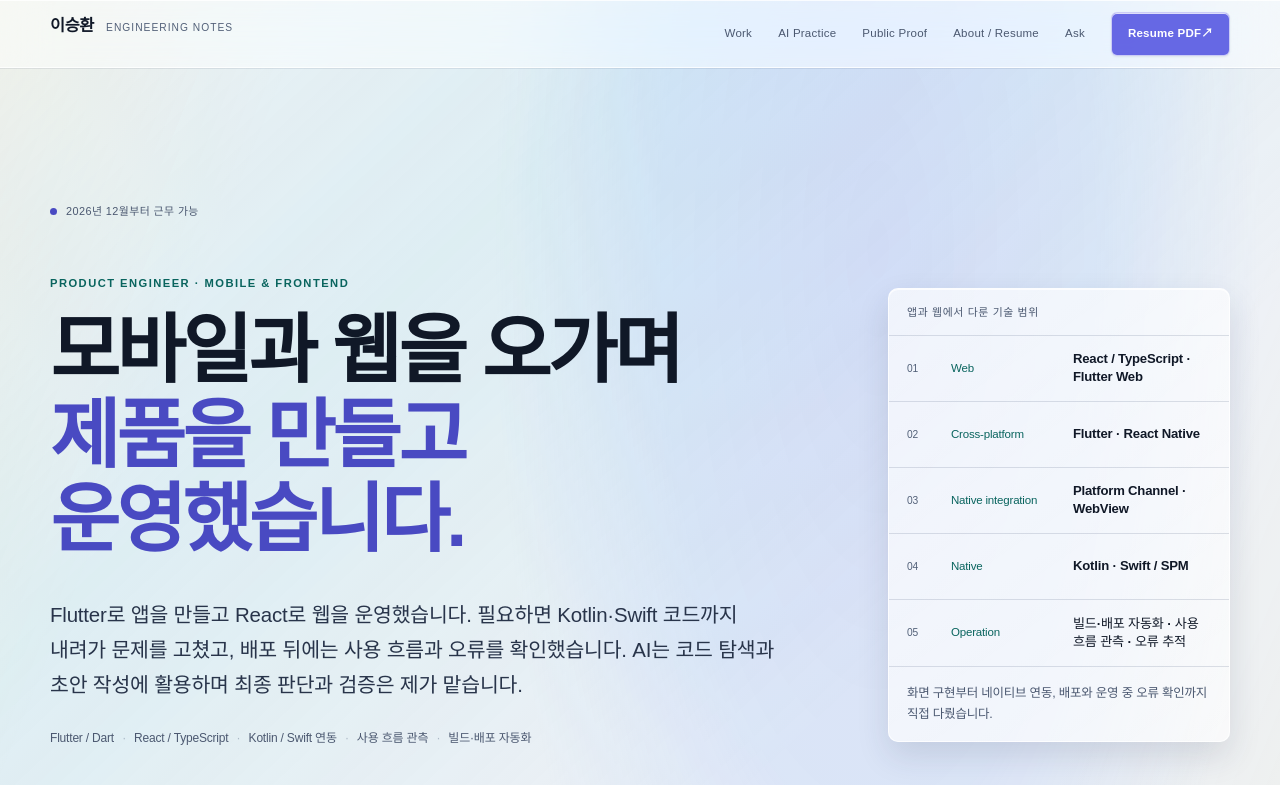
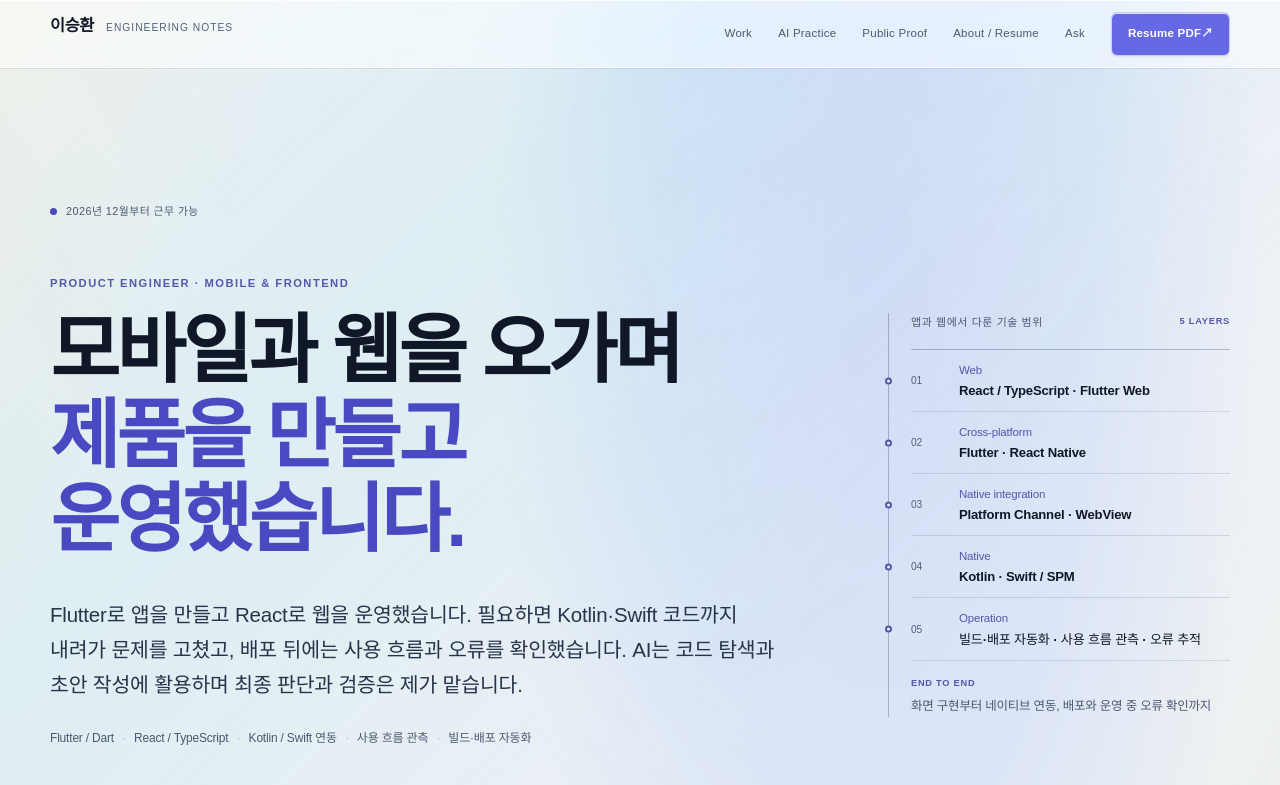
Before and after one commit to seunghwanly/seunghwanly.github.io, a Next.js app: page / in a window 1280 px wide. Shown: the top 785 px of the page. Built offline with nearby package versions, Linux system fonts and the light colour scheme; a web font is replaced by a local one.

Commit message:
Refine portfolio visual system and diagrams

```diff
--- a/app/globals.css
+++ b/app/globals.css
@@ -19,7 +19,7 @@
   --paper-soft: #28344a;
   --muted: #4b5870;
   --muted-dark: #526078;
-  --cyan: #09645e;
+  --cyan: #5557a9;
   --cyan-soft: #d6f0ed;
   --lime: #494ac2;
   --amber: #934624;
@@ -3644,6 +3644,473 @@ table {
   }
 }
 
+/*
+ * Home and AI practice refinement
+ * --------------------------------
+ * One indigo accent language, three distinct information structures:
+ * a capability rail, an identity flow, and a joined responsibility ledger.
+ */
+.text-link:hover,
+.case-link:hover {
+  color: #363887;
+}
+
+.layer-diagram {
+  position: relative;
+  align-self: center;
+  margin: 0;
+  padding-left: 22px;
+  background: transparent;
+  border: 0;
+  border-left: 1px solid var(--line-strong);
+  border-radius: 0;
+  box-shadow: none;
+  overflow: visible;
+}
+
+.layer-diagram__header {
+  display: flex;
+  align-items: center;
+  justify-content: space-between;
+  gap: 16px;
+  padding: 0 0 18px;
+  border-bottom: 1px solid var(--line-strong);
+}
+
+.layer-diagram figcaption {
+  padding: 0;
+  border: 0;
+}
+
+.layer-diagram__header > span,
+.layer-diagram__note > span {
+  color: var(--cyan);
+  font-family: var(--font-mono);
+  font-size: 0.58rem;
+  font-weight: 700;
+  letter-spacing: 0.08em;
+}
+
+.layer-row {
+  position: relative;
+  grid-template-columns: 34px 1fr;
+  gap: 14px;
+  min-height: 62px;
+  padding: 10px 0;
+}
+
+.layer-row::before {
+  position: absolute;
+  top: 50%;
+  left: -26px;
+  width: 7px;
+  height: 7px;
+  background: var(--navy-900);
+  border: 2px solid var(--cyan);
+  border-radius: 50%;
+  content: "";
+  transform: translateY(-50%);
+}
+
+.layer-label,
+.layer-row strong {
+  display: block;
+}
+
+.layer-label {
+  margin-bottom: 2px;
+}
+
+.layer-diagram > p {
+  padding: 15px 0 0;
+}
+
+.layer-diagram__note > span {
+  display: block;
+  margin-bottom: 4px;
+}
+
+.proof-cell:focus-visible {
+  background:
+    linear-gradient(
+      118deg,
+      rgb(var(--wash-lemon) / 18%) 0%,
+      rgb(var(--wash-cyan) / 18%) 42%,
+      rgb(var(--wash-blue) / 20%) 74%,
+      rgb(255 255 255 / 72%) 100%
+    ),
+    rgb(255 255 255 / 64%);
+  border-color: rgb(91 92 226 / 38%);
+}
+
+@media (hover: hover) and (pointer: fine) {
+  .proof-cell:hover {
+    background:
+      linear-gradient(
+        118deg,
+        rgb(var(--wash-lemon) / 20%) 0%,
+        rgb(var(--wash-cyan) / 20%) 42%,
+        rgb(var(--wash-blue) / 22%) 74%,
+        rgb(255 255 255 / 72%) 100%
+      ),
+      rgb(255 255 255 / 64%);
+    border-color: rgb(91 92 226 / 38%);
+  }
+}
+
+.case-row {
+  align-items: start;
+}
+
+.case-link {
+  align-self: start;
+}
+
+.case-link:hover {
+  border-color: var(--cyan);
+}
+
+.identity-artifact__header {
+  align-items: center;
+}
+
+.identity-map {
+  display: flex;
+  flex-direction: column;
+  gap: 16px;
+  min-height: 0;
+  padding: 24px 22px;
+}
+
+.identity-sources {
+  display: grid;
+  grid-template-columns: repeat(2, 1fr);
+  gap: 10px;
+}
+
+.identity-sources::after,
+.identity-source::before,
+.identity-source::after,
+.identity-seam::after,
+.identity-result::before,
+.identity-outcomes::before {
+  display: none;
+}
+
+.identity-source {
+  min-height: 86px;
+  padding: 14px 16px;
+  background: rgb(255 255 255 / 42%);
+  border: 1px solid var(--line);
+  border-radius: var(--radius-sm);
+}
+
+.identity-source > strong {
+  margin-top: 4px;
+}
+
+.identity-seam {
+  position: relative;
+  display: grid;
+  grid-template-columns: 86px minmax(0, 1fr);
+  gap: 2px 14px;
+  align-items: center;
+  min-height: 70px;
+  padding: 13px 16px;
+  background: rgb(85 87 169 / 8%);
+  border: 1px solid rgb(85 87 169 / 24%);
+  border-left: 3px solid var(--cyan);
+  border-radius: var(--radius-sm);
+}
+
+.identity-seam::before {
+  position: absolute;
+  top: -21px;
+  left: 50%;
+  color: var(--muted-dark);
+  content: "↓";
+  font-size: 0.72rem;
+  transform: translateX(-50%);
+}
+
+.identity-seam > strong {
+  margin: 0;
+  font-size: 1rem;
+}
+
+.identity-seam > small {
+  grid-column: 2;
+  color: var(--muted);
+  font-family: var(--font-sans);
+  letter-spacing: 0;
+  text-transform: none;
+}
+
+.identity-output {
+  position: relative;
+  display: grid;
+  grid-template-columns: minmax(150px, 0.72fr) minmax(0, 1.28fr);
+  gap: 20px;
+  align-items: stretch;
+  padding-top: 16px;
+  border-top: 1px solid var(--line-strong);
+}
+
+.identity-output::before {
+  position: absolute;
+  top: -19px;
+  left: 50%;
+  color: var(--muted);
+  content: "↓";
+  font-size: 0.72rem;
+  transform: translateX(-50%);
+}
+
+.identity-result {
+  min-height: 118px;
+  padding: 12px 16px;
+  background: rgb(255 255 255 / 42%);
+  border-radius: var(--radius-sm);
+}
+
+.identity-result > strong {
+  margin-top: 8px;
+  font-size: clamp(1.65rem, 3vw, 2.2rem);
+}
+
+.identity-result > p {
+  margin-top: 9px;
+}
+
+.identity-output__features {
+  padding: 12px 0;
+}
+
+.identity-output__features > span {
+  color: var(--muted-dark);
+  font-family: var(--font-mono);
+  font-size: 0.62rem;
+  letter-spacing: 0.06em;
+  text-transform: uppercase;
+}
+
+.identity-outcomes {
+  display: grid;
+  grid-template-columns: repeat(3, 1fr);
+  gap: 7px;
+  margin: 8px 0 0;
+  padding: 0;
+  border: 0;
+}
+
+.identity-outcomes > *,
+.identity-outcomes > *:first-child,
+.identity-outcomes > *:last-child {
+  min-height: 72px;
+  margin: 0;
+  padding: 10px;
+  background: rgb(255 255 255 / 42%);
+  border: 1px solid var(--line);
+  border-radius: var(--radius-sm);
+}
+
+.identity-outcomes > * > span {
+  display: block;
+  color: var(--cyan);
+  font-family: var(--font-mono);
+  font-size: 0.58rem;
+}
+
+.identity-outcomes strong {
+  margin-top: 4px;
+  font-size: 0.78rem;
+  line-height: 1.35;
+}
+
+.human-ai-contract {
+  gap: 0;
+  background: rgb(255 255 255 / 36%);
+  border: 1px solid var(--line-strong);
+  border-radius: var(--radius-lg);
+  box-shadow: var(--shadow-base);
+  overflow: hidden;
+}
+
+.human-ai-contract > div,
+.human-ai-contract > div:first-child,
+.human-ai-contract > div:last-child {
+  min-height: 250px;
+  padding: 28px 30px 30px;
+  background: transparent;
+  border: 0;
+  border-right: 1px solid var(--line);
+  border-radius: 0;
+  box-shadow: none;
+}
+
+.human-ai-contract > div:last-child {
+  border-right: 0;
+}
+
+.contract-head {
+  display: flex;
+  align-items: center;
+  gap: 10px;
+  margin-bottom: 34px;
+}
+
+.contract-head > span {
+  display: grid;
+  place-items: center;
+  width: 25px;
+  height: 25px;
+  color: var(--cyan);
+  background: rgb(85 87 169 / 10%);
+  border-radius: 50%;
+  font-family: var(--font-mono);
+  font-size: 0.58rem;
+  font-weight: 760;
+}
+
+.contract-label {
+  margin: 0;
+}
+
+.human-ai-contract ul {
+  padding: 0;
+  list-style: none;
+}
+
+.human-ai-contract li {
+  position: relative;
+  margin: 0;
+  padding: 10px 0 10px 18px;
+  border-top: 1px solid var(--line);
+}
+
+.human-ai-contract li::before {
+  position: absolute;
+  top: 19px;
+  left: 1px;
+  width: 5px;
+  height: 5px;
+  background: var(--cyan);
+  border-radius: 50%;
+  content: "";
+}
+
+.contract-card--decision {
+  background: rgb(85 87 169 / 7%) !important;
+}
+
+.contract-card--verify li::before {
+  background: var(--paper-soft);
+}
+
+.comparison-table th {
+  color: var(--paper);
+  background: rgb(85 87 169 / 9%);
+  border-bottom-color: rgb(85 87 169 / 28%);
+}
+
+.comparison-table th:first-child {
+  box-shadow: inset 3px 0 0 var(--cyan);
+}
+
+.comparison-table th:last-child {
+  color: var(--muted);
+  background: rgb(75 88 112 / 7%);
+}
+
+.source-panel li:not(:has(> span)) {
+  grid-template-columns: minmax(0, 1fr);
+}
+
+@media (max-width: 860px) {
+  .layer-diagram {
+    padding-left: 18px;
+  }
+
+  .layer-row {
+    grid-template-columns: 28px 1fr;
+    padding-inline: 0;
+  }
+
+  .layer-row::before {
+    left: -22px;
+  }
+
+  .identity-map {
+    gap: 14px;
+    padding: 20px 18px;
+  }
+
+  .identity-sources {
+    grid-template-columns: 1fr 1fr;
+  }
+
+  .identity-source,
+  .identity-source:first-child {
+    min-height: 82px;
+    padding: 12px;
+    border: 1px solid var(--line);
+  }
+
+  .identity-seam {
+    margin: 0;
+    padding: 13px 14px;
+  }
+
+  .identity-output {
+    grid-template-columns: 1fr;
+    gap: 6px;
+  }
+
+  .identity-result {
+    margin: 0;
+    padding: 14px;
+    border: 0;
+  }
+
+  .identity-outcomes {
+    grid-template-columns: repeat(3, 1fr);
+    margin-top: 8px;
+  }
+
+  .human-ai-contract > div,
+  .human-ai-contract > div:first-child,
+  .human-ai-contract > div:last-child {
+    min-height: auto;
+    padding: 24px;
+    border-right: 0;
+    border-bottom: 1px solid var(--line);
+  }
+
+  .human-ai-contract > div:last-child {
+    border-bottom: 0;
+  }
+
+  .contract-head {
+    margin-bottom: 20px;
+  }
+}
+
+@media (max-width: 540px) {
+  .identity-sources,
+  .identity-outcomes {
+    grid-template-columns: 1fr;
+  }
+
+  .identity-seam {
+    grid-template-columns: 1fr;
+    gap: 4px;
+  }
+
+  .identity-seam > small {
+    grid-column: auto;
+  }
+}
+
 @supports not (
   (backdrop-filter: blur(1px)) or (-webkit-backdrop-filter: blur(1px))
 ) {
--- a/components/content-ui.tsx
+++ b/components/content-ui.tsx
@@ -182,19 +182,24 @@ export function LayerDiagram() {
 
   return (
     <figure className="layer-diagram">
+      <div className="layer-diagram__header">
         <figcaption>앱과 웹에서 다룬 기술 범위</figcaption>
+        <span aria-hidden="true">5 LAYERS</span>
+      </div>
       <div className="layer-stack">
         {layers.map(([label, value], index) => (
           <div className="layer-row" key={label}>
             <span className="layer-number">0{index + 1}</span>
+            <div>
               <span className="layer-label">{label}</span>
               <strong>{value}</strong>
             </div>
+          </div>
         ))}
       </div>
-      <p>
-        화면 구현부터 네이티브 연동, 배포와 운영 중 오류 확인까지 직접
-        다뤘습니다.
+      <p className="layer-diagram__note">
+        <span>END TO END</span>
+        화면 구현부터 네이티브 연동, 배포와 운영 중 오류 확인까지
       </p>
     </figure>
   );
@@ -215,36 +220,45 @@ export function IdentityArtifact() {
       <div className="identity-map">
         <div className="identity-sources" aria-label="연결 전 고객 정보">
           <div className="identity-source">
-            <span>01</span>
+            <span>INPUT 01</span>
             <strong>온라인 계정</strong>
             <small>앱 회원 정보</small>
           </div>
           <div className="identity-source">
-            <span>02</span>
+            <span>INPUT 02</span>
             <strong>매장 고객</strong>
             <small>매장 방문·거래 정보</small>
           </div>
         </div>
         <div className="identity-seam">
-          <span>연결 기준</span>
+          <span>TRUST RULE</span>
           <strong>본인인증 · 동의</strong>
+          <small>동일 고객임을 확인하는 연결 기준</small>
         </div>
+        <div className="identity-output">
           <div className="identity-result">
-          <span>연결 결과</span>
+            <span>MATCHED CUSTOMER</span>
             <strong>31,124명</strong>
-          <p>통합 고객 식별</p>
+            <p>통합 고객으로 식별</p>
           </div>
+          <div className="identity-output__features">
+            <span>연결 후 제공한 기능</span>
             <ul className="identity-outcomes" aria-label="연결 후 제공한 기능">
               <li>
+                <span>01</span>
                 <strong>고객 필터·알림</strong>
               </li>
               <li>
+                <span>02</span>
                 <strong>QR</strong>
               </li>
               <li>
+                <span>03</span>
                 <strong>주문 이력</strong>
               </li>
             </ul>
+          </div>
+        </div>
       </div>
       <aside
         className="identity-artifact__note"
@@ -266,24 +280,33 @@ export const BoundaryFlow = IdentityArtifact;
 export function HumanAIContract() {
   return (
     <div className="human-ai-contract">
-      <div>
+      <div className="contract-card contract-card--assist">
+        <div className="contract-head">
+          <span>01</span>
           <p className="contract-label">AI로 한 일</p>
+        </div>
         <ul>
           <li>SDK 코드 탐색</li>
           <li>첫 구현안 작성</li>
           <li>테스트·문서 초안</li>
         </ul>
       </div>
-      <div>
+      <div className="contract-card contract-card--decision">
+        <div className="contract-head">
+          <span>02</span>
           <p className="contract-label">직접 판단한 일</p>
+        </div>
         <ul>
           <li>문제 가설과 수정 범위</li>
           <li>코드 리뷰와 병합 여부</li>
           <li>정식 배포와 운영 확인</li>
         </ul>
       </div>
-      <div>
+      <div className="contract-card contract-card--verify">
+        <div className="contract-head">
+          <span>03</span>
           <p className="contract-label">검증한 항목</p>
+        </div>
         <ul>
           <li>쿼리 테스트 5개</li>
           <li>CI 검사 11개</li>
```
Lines whose indentation alone changed are shown as unchanged.
